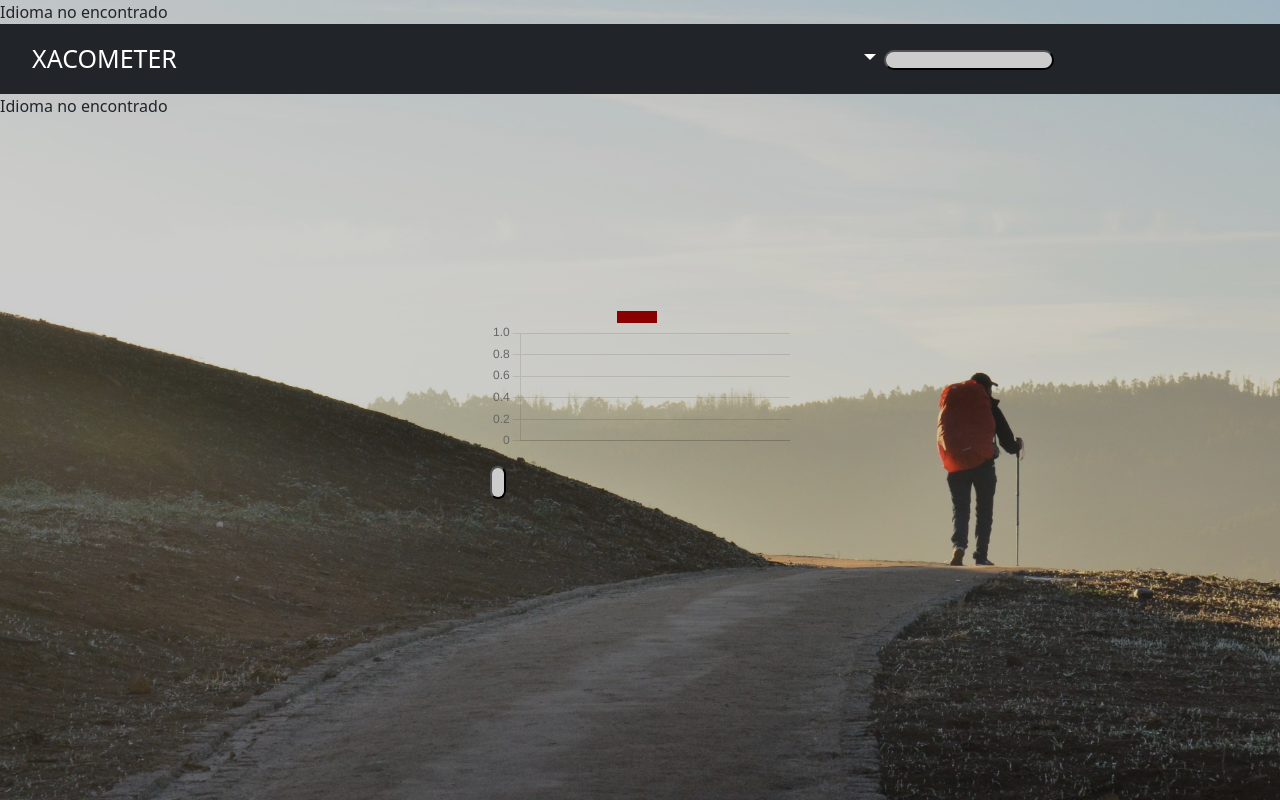
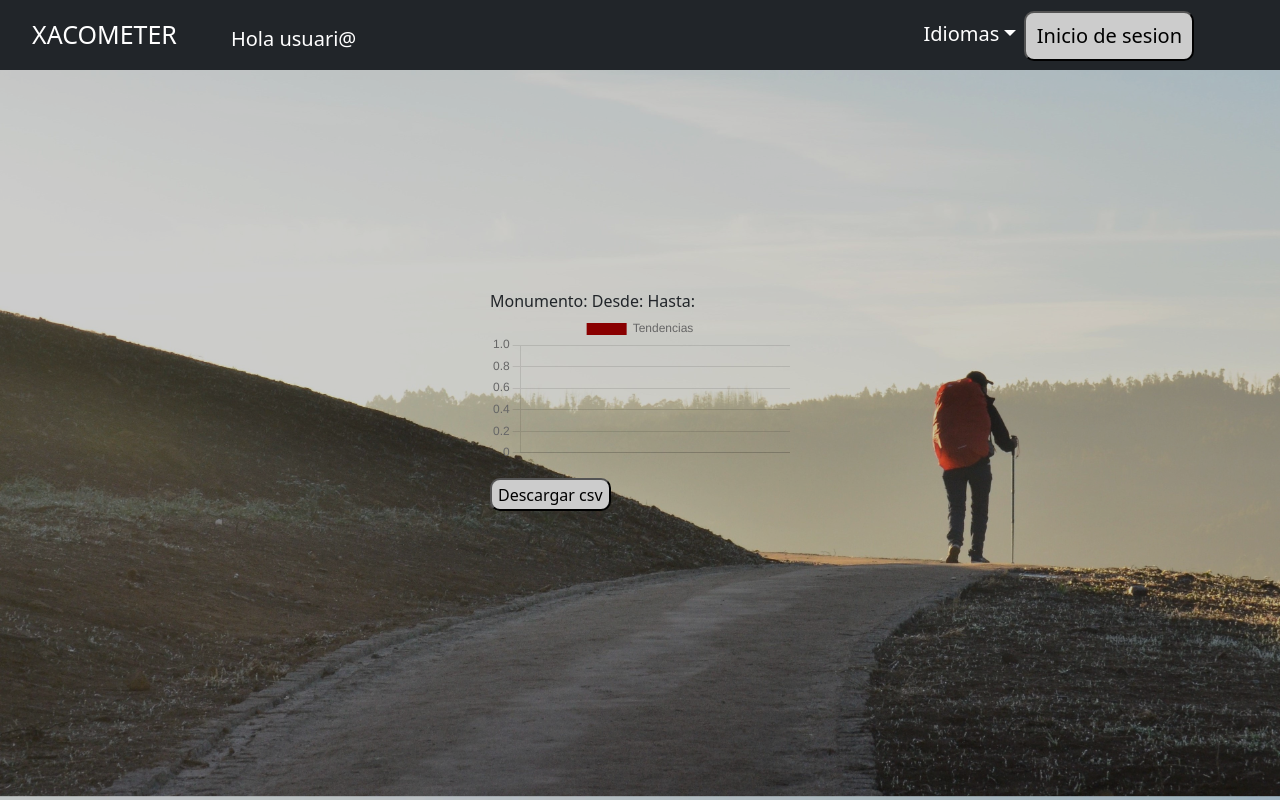
Before and after one commit to map10100/XacoMeter-Google, a PHP site: page /Codigo/web/src/informacion.php in a window 1280 px wide. Run offline with PHP 8.4, Linux system fonts and the light colour scheme; data that the repository does not hold is empty.

Commit message:
mas cambios en rutas

```diff
--- a/Codigo/web/src/informacion.php
+++ b/Codigo/web/src/informacion.php
@@ -51,7 +51,7 @@ if (isset($_SESSION['idioma'])) {
 }
 
 // Incluir el archivo de idioma correspondiente
-$url_idioma = 'langs/' . $idioma . '.php';
+$url_idioma = '../langs/' . $idioma . '.php';
 
 if (file_exists($url_idioma)) {
   include $url_idioma;
@@ -67,8 +67,8 @@ if (file_exists($url_idioma)) {
   <head>
     <title><?php echo $lang['informacion']; ?></title>
     <script src="https://cdn.jsdelivr.net/npm/chart.js"></script>
-    <link rel="stylesheet" href="css/bootstrap.min.css">
-    <script src="js/bootstrap.min.js"></script>
+    <link rel="stylesheet" href="../css/bootstrap.min.css">
+    <script src="../js/bootstrap.min.js"></script>
 
     <style>
       img {
@@ -90,7 +90,7 @@ if (file_exists($url_idioma)) {
       }
 
       body {
-        background-image: linear-gradient(rgba(0, 0, 0, 0.2), rgba(0, 0, 0, 0.2)), url('imagenes/fondo.jpg');
+        background-image: linear-gradient(rgba(0, 0, 0, 0.2), rgba(0, 0, 0, 0.2)), url('../imagenes/fondo.jpg');
         background-size: cover;
       }
       form {
@@ -115,7 +115,6 @@ if (file_exists($url_idioma)) {
         <!--Recibe los datos -->
       <?php
 
-      // Hay que cambiarloooo
 
       $datosM =isset($_GET['desplegable'])? $_GET['desplegable']: null;
       $datosF = isset($_GET['desplegableTFI']) ? $_GET['desplegableTFI']: null;
--- a/Codigo/web/src/navbar.php
+++ b/Codigo/web/src/navbar.php
@@ -13,7 +13,7 @@
   $_SESSION['idioma'] = $idioma;
 
 
-$url_idioma = 'langs/' . $idioma . '.php';
+$url_idioma = '../langs/' . $idioma . '.php';
 
 if(file_exists($url_idioma)){
   include $url_idioma;
@@ -179,7 +179,6 @@ if(file_exists($url_idioma)){
       }
       @media screen and (min-width:1706px) {
         .idiomas{
-          /* cambiar */
           margin-left: 160%;
           padding-top:1%;
         }
```
Also changed, not shown: Codigo/web/src/informacion2.php (+4 -4 lines).
